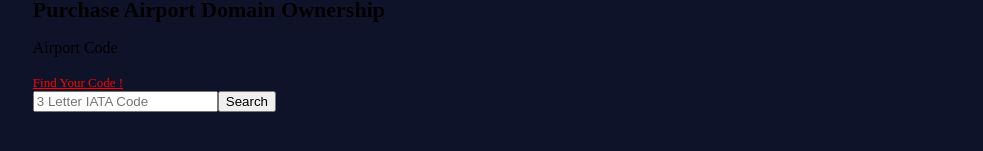
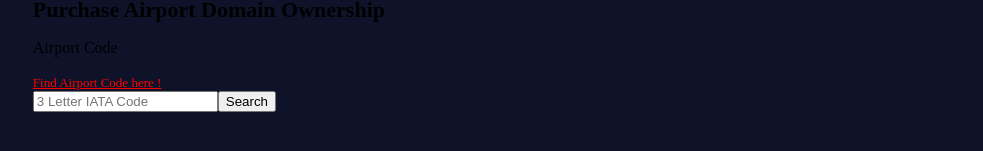
Before and after one commit to zishu-1212/nolcoin, a React app: page / in a window 1280 px wide. Shown: the part 209-360 px from the top of the page, without its empty margins (228-1211 px from the left). Built offline with nearby package versions, Linux system fonts and the light colour scheme; no server answers; the HTML template or start-up script is replaced by a standard one.

Commit message:
disconnect button add

```diff
--- a/src/components/AirportSearch .jsx
+++ b/src/components/AirportSearch .jsx
@@ -12,8 +12,7 @@ const AirportSearch = ({ formData, handleChange, handleSubmit }) => {
           className="text-red "
           style={{ fontSize: "13px", color: "red" }}
         >
-          {" "}
-          Find Your Code !
+         Find Airport Code here !
         </a>
       </div>
       <form className="space-y-3" onSubmit={handleSubmit}>
--- a/src/components/WalletAndPurchase.jsx
+++ b/src/components/WalletAndPurchase.jsx
@@ -161,12 +161,13 @@ const WalletAndPurchase = ({
   <div className="px-5 connectwallet">
     {walletAddress ? (
       <button
-                onClick={connectWallet}
+        onClick={() => setWalletAddress(null)}
         className="flex space-x-4 items-center bg-white text-[#0B1437] text-sm font-semibold rounded py-2 px-3"
       >
         <span className="text-[16px] font-bold">
           {shortenAddress(walletAddress)}
         </span>
+        <span className="text-[13px] font-bold">Disconnect</span>
       </button>
     ) : (
       <button
@@ -186,6 +187,7 @@ const WalletAndPurchase = ({
     )}
   </div>
 </div>
+
       </header>
       {displayData && (
         <>
```
Lines whose indentation alone changed are shown as unchanged.
